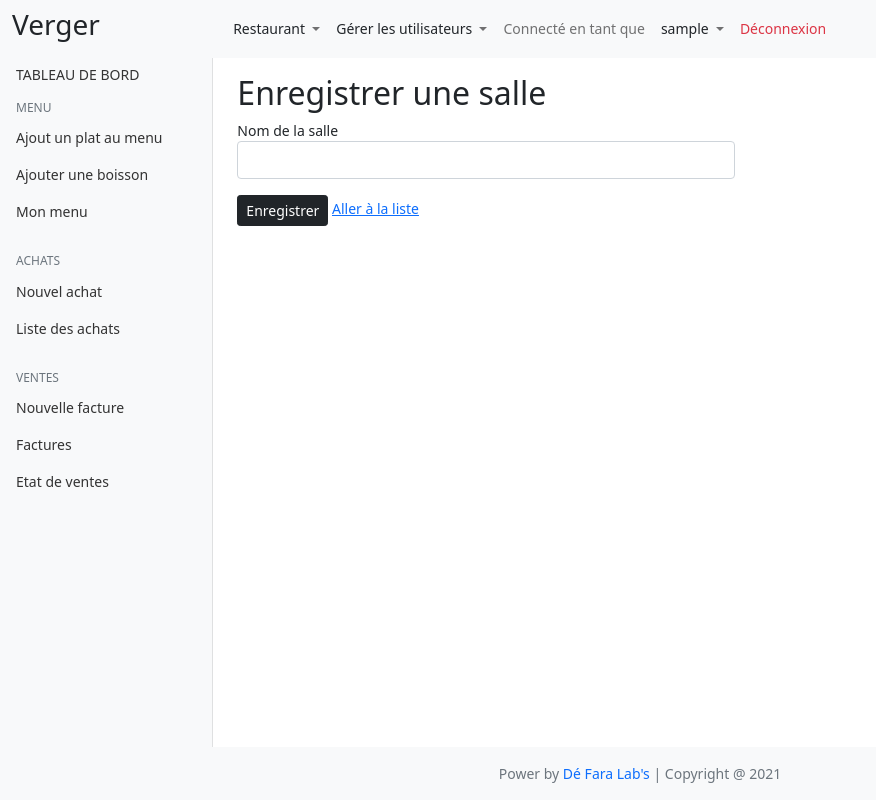
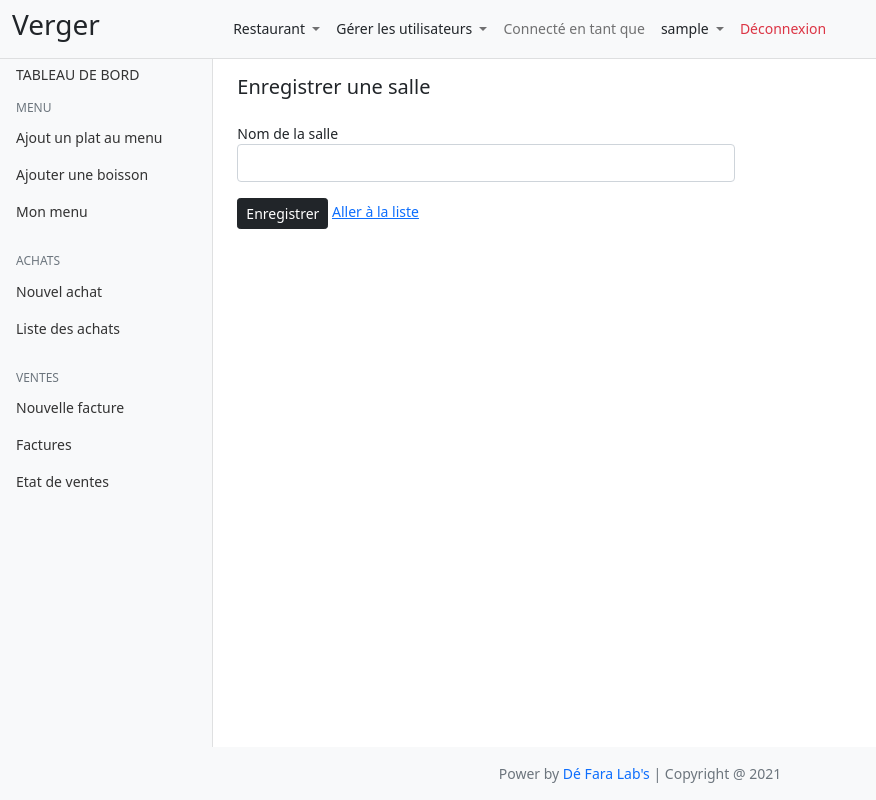
Before and after one commit to mono57/verger.stock-mgmt, a Django app: page /backoffice/room/add/ in a window 1280 px wide. Shown: the whole page, without its empty margins (0-876 px from the left). Run offline with Django 3.2, Linux system fonts and the light colour scheme; the visitor is signed in with stand-in values (Sample User, id 1); some libraries are stand-ins or nearby versions.

Commit message:
update layout style

```diff
--- a/backoffice/templates/backoffice/dish_form.html
+++ b/backoffice/templates/backoffice/dish_form.html
@@ -6,7 +6,7 @@
     {% if messages %}
     {% include "backoffice/includes/message.html" %}
     {% endif %}
-    <div class="d-flex align-items-center justify-content-between">
+    <div class="d-flex align-items-center justify-content-between mb-3">
         <h1 class="h5">Ajouter un plat</h1>
         <a href="" class="float-end">Aller au menu</a>
     </div>
--- a/backoffice/templates/backoffice/product_form.html
+++ b/backoffice/templates/backoffice/product_form.html
@@ -9,7 +9,9 @@
 
     {% endfor %}
     {% endif %}
-    <h1 class="h2">Enregistrer un nouveau produit</h1>
+    <div class="d-flex align-items-center justify-content-between mb-3">
+    <h1 class="h5">Enregistrer un nouveau produit</h1>
+    </div>
     <form method="post">
         {% csrf_token %}
         <div class="mb-3">
--- a/backoffice/templates/backoffice/product_list.html
+++ b/backoffice/templates/backoffice/product_list.html
@@ -3,8 +3,10 @@
 {% block content %}
 
 <div class="col-7">
+    <div class="d-flex align-items-center justify-content-between mb-3">
         <h1 class="h5 mt-2 mb-0">Les produits dans le Restaurant </h1>
         <a href="{% url 'backoffice:product-add' %}">Ajouter un produit</a>
+    </div>
     <div class="table-responsive">
         <table class="table table-striped table-sm">
             <thead>
@@ -17,7 +19,7 @@
             </thead>
             <tbody>
                 {% for product in products %}
-                <tr >
+                <tr>
                     <td>{{product.pk}}</td>
                     <td>{{product.name}}</td>
                     {% if product.is_portionable %}
--- a/backoffice/templates/backoffice/room_form.html
+++ b/backoffice/templates/backoffice/room_form.html
@@ -6,7 +6,9 @@
     {% if messages %}
     {% include "backoffice/includes/message.html" %}
     {% endif %}
-    <h1 class="h2">Enregistrer une salle</h1>
+    <div class="d-flex align-items-center justify-content-between mb-3">
+        <h1 class="h5">Enregistrer une salle</h1>
+    </div>
     <form method="post">
         {% csrf_token %}
         <div class="mb-3">
--- a/backoffice/templates/backoffice/room_list.html
+++ b/backoffice/templates/backoffice/room_list.html
@@ -4,9 +4,11 @@
 
 <div class="col-6">
 
-    <h1 class="h4 mt-3 mb-2">Les salles du Restaurant</h1>
+    <div class="d-flex align-items-center justify-content-between mb-3">
+        <h1 class="h5 mt-3 mb-2">Les salles du Restaurant</h1>
 
-    <p> <a href="{% url 'backoffice:room-add' %}">Ajouter une nouvelle salle</a></p>
+        <a href="{% url 'backoffice:room-add' %}">Ajouter une nouvelle salle</a>
+    </div>
     <div class="table-responsive">
         <table class="table table-striped table-sm">
             <thead>
--- a/templates/base/header.html
+++ b/templates/base/header.html
@@ -4,7 +4,8 @@
 {% url 'backoffice:product-add' as product_add_url %}
 {% url 'backoffice:product-list' as product_list_url %}
 
-<nav class="navbar navbar-expand-lg sticky-top navbar-light flex-md-nowrap bg-light">
+<nav class="navbar navbar-expand-lg sticky-top navbar-light flex-md-nowrap bg-light"
+  style="border-bottom: 0.1rem solid #dedfe0">
   <div class="container-fluid">
     <h1 class="h3">Verger</h1>
 
```
Lines whose indentation alone changed are shown as unchanged.
